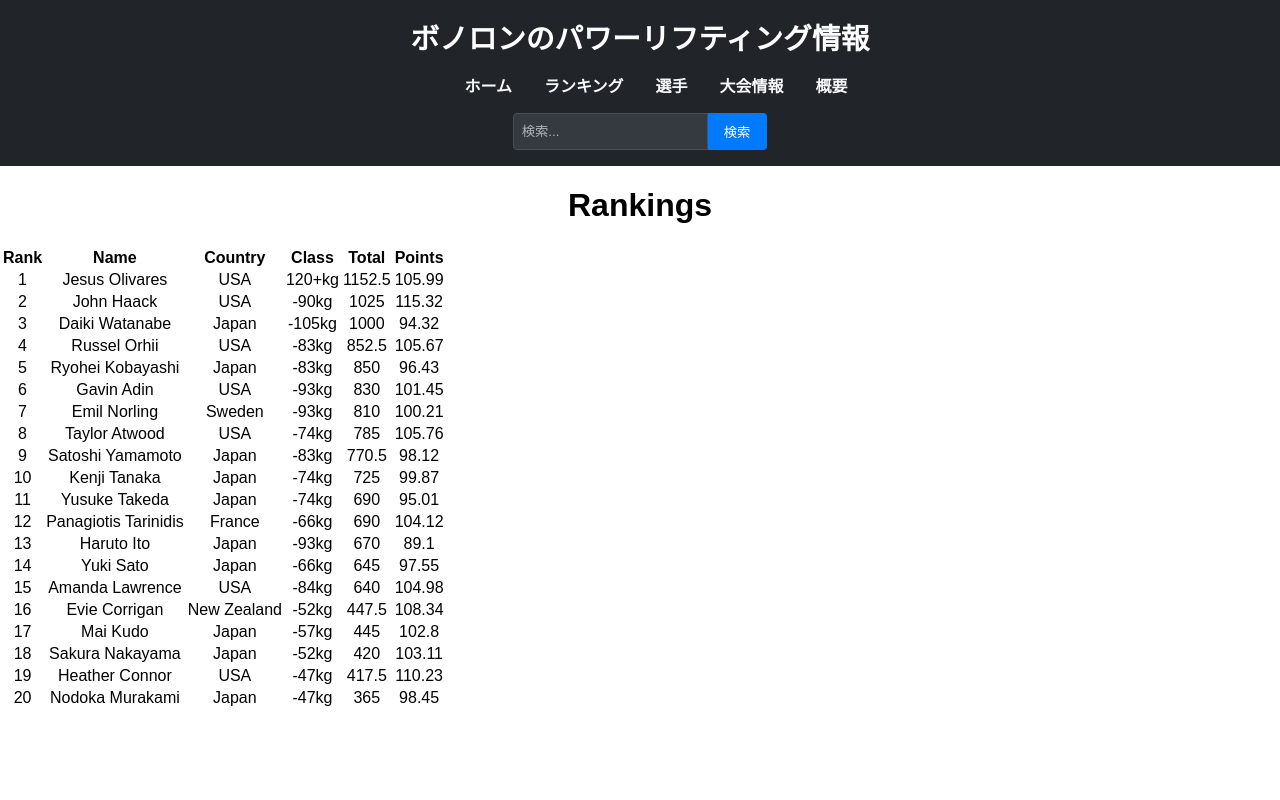
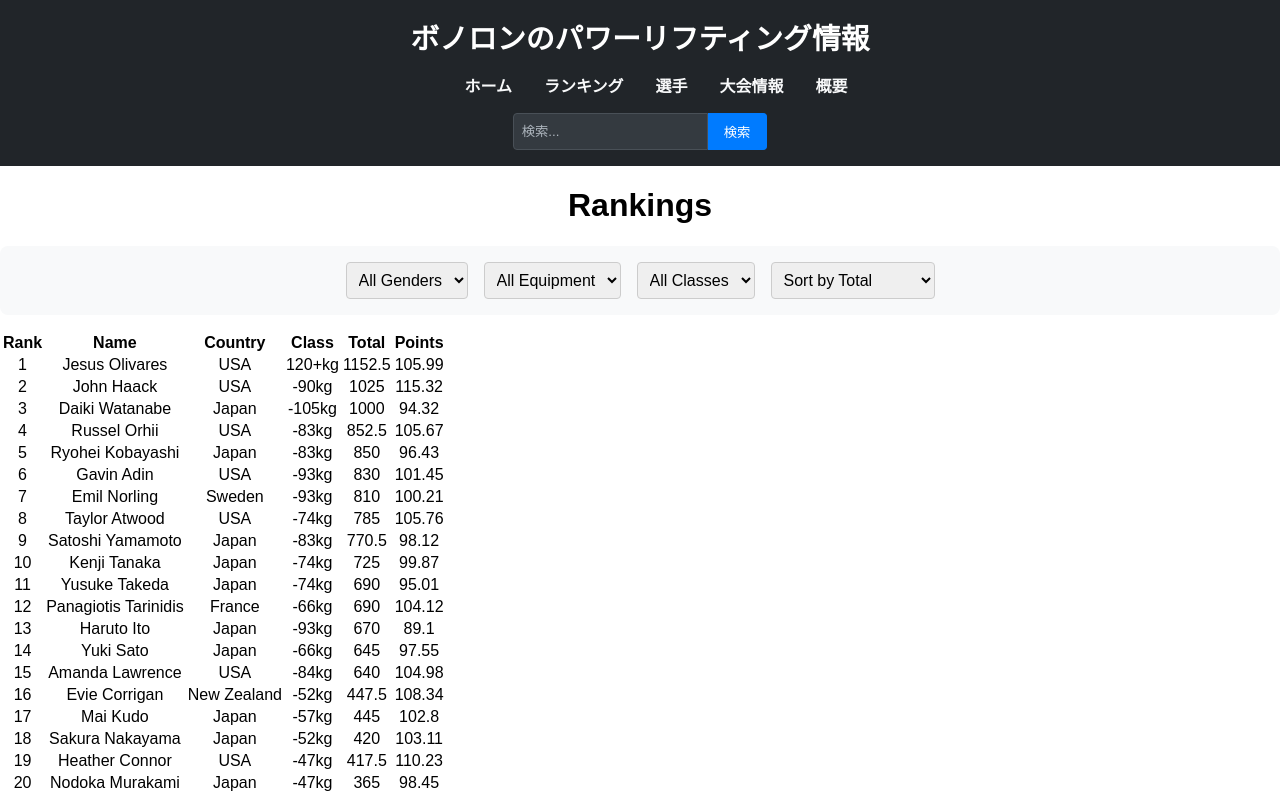
Before and after one commit to yamashijpn-cloud/Powerlifting_Media_Site, a React (Create React App) app: page /-powerlifting-info/rankings in a window 1280 px wide. Built offline with nearby package versions, Linux system fonts and the light colour scheme.

Commit message:
"feat-rankings-filters"

```diff
--- /dev/null
+++ b/src/components/FilterBar.css
@@ -0,0 +1,17 @@
+.filter-bar {
+  display: flex;
+  justify-content: center;
+  gap: 1rem;
+  padding: 1rem;
+  flex-wrap: wrap;
+  background-color: #f8f9fa;
+  border-radius: 8px;
+  margin-bottom: 1rem;
+}
+
+.filter-bar select {
+  padding: 0.5rem;
+  border: 1px solid #ccc;
+  border-radius: 4px;
+  font-size: 1rem;
+}
--- /dev/null
+++ b/src/components/FilterBar.js
@@ -0,0 +1,42 @@
+import React from 'react';
+
+const FilterBar = ({ filters, setFilters, options }) => {
+  const handleFilterChange = (e) => {
+    const { name, value } = e.target;
+    setFilters(prevFilters => ({
+      ...prevFilters,
+      [name]: value,
+    }));
+  };
+
+  return (
+    <div className="filter-bar">
+      {/* Gender Filter */}
+      <select name="gender" value={filters.gender} onChange={handleFilterChange}>
+        <option value="All">All Genders</option>
+        <option value="M">Male</option>
+        <option value="F">Female</option>
+      </select>
+
+      {/* Equipment Filter */}
+      <select name="equipment" value={filters.equipment} onChange={handleFilterChange}>
+        <option value="All">All Equipment</option>
+        {options.equipment?.map(opt => <option key={opt} value={opt}>{opt}</option>)}
+      </select>
+
+      {/* Weight Class Filter */}
+      <select name="weightClass" value={filters.weightClass} onChange={handleFilterChange}>
+        <option value="All">All Classes</option>
+        {options.weightClasses?.map(opt => <option key={opt} value={opt}>{opt}</option>)}
+      </select>
+
+      {/* Sort By Filter */}
+      <select name="sortBy" value={filters.sortBy} onChange={handleFilterChange}>
+        <option value="total">Sort by Total</option>
+        <option value="glPoints">Sort by GL Points</option>
+      </select>
+    </div>
+  );
+};
+
+export default FilterBar;
--- a/src/data/mockRankings.json
+++ b/src/data/mockRankings.json
@@ -1,6 +1,7 @@
 [
   {
     "lifterName": "Satoshi Yamamoto",
+    "gender": "M",
     "country": "Japan",
     "date": "2024-03-12",
     "event": "Japan Classic Powerlifting Championships",
@@ -15,6 +16,7 @@
   },
   {
     "lifterName": "Kenji Tanaka",
+    "gender": "M",
     "country": "Japan",
     "date": "2024-03-12",
     "event": "Japan Classic Powerlifting Championships",
@@ -29,6 +31,7 @@
   },
   {
     "lifterName": "Yuki Sato",
+    "gender": "M",
     "country": "Japan",
     "date": "2023-11-05",
     "event": "Asian Classic Powerlifting Championship",
@@ -43,6 +46,7 @@
   },
   {
     "lifterName": "Daiki Watanabe",
+    "gender": "M",
     "country": "Japan",
     "date": "2024-03-12",
     "event": "Japan Classic Powerlifting Championships",
@@ -57,6 +61,7 @@
   },
   {
     "lifterName": "Haruto Ito",
+    "gender": "M",
     "country": "Japan",
     "date": "2023-09-20",
     "event": "University Powerlifting Meet",
@@ -71,6 +76,7 @@
   },
   {
     "lifterName": "Gavin Adin",
+    "gender": "M",
     "country": "USA",
     "date": "2024-02-18",
     "event": "USAPL Raw Nationals",
@@ -85,6 +91,7 @@
   },
   {
     "lifterName": "Jesus Olivares",
+    "gender": "M",
     "country": "USA",
     "date": "2024-05-22",
     "event": "IPF World Classic Championships",
@@ -99,6 +106,7 @@
   },
   {
     "lifterName": "Emil Norling",
+    "gender": "M",
     "country": "Sweden",
     "date": "2024-05-22",
     "event": "IPF World Classic Championships",
@@ -113,6 +121,7 @@
   },
   {
     "lifterName": "Sakura Nakayama",
+    "gender": "F",
     "country": "Japan",
     "date": "2024-03-12",
     "event": "Japan Classic Powerlifting Championships",
@@ -127,6 +136,7 @@
   },
   {
     "lifterName": "Mai Kudo",
+    "gender": "F",
     "country": "Japan",
     "date": "2023-11-05",
     "event": "Asian Classic Powerlifting Championship",
@@ -141,6 +151,7 @@
   },
   {
     "lifterName": "Evie Corrigan",
+    "gender": "F",
     "country": "New Zealand",
     "date": "2024-05-22",
     "event": "IPF World Classic Championships",
@@ -155,6 +166,7 @@
   },
   {
     "lifterName": "Taylor Atwood",
+    "gender": "M",
     "country": "USA",
     "date": "2023-10-15",
     "event": "USAPL Raw Nationals",
@@ -169,6 +181,7 @@
   },
   {
     "lifterName": "John Haack",
+    "gender": "M",
     "country": "USA",
     "date": "2023-08-01",
     "event": "WRPF American Pro",
@@ -183,6 +196,7 @@
   },
   {
     "lifterName": "Yusuke Takeda",
+    "gender": "M",
     "country": "Japan",
     "date": "2024-03-12",
     "event": "Japan Classic Powerlifting Championships",
@@ -197,6 +211,7 @@
   },
   {
     "lifterName": "Amanda Lawrence",
+    "gender": "F",
     "country": "USA",
     "date": "2024-05-22",
     "event": "IPF World Classic Championships",
@@ -211,6 +226,7 @@
   },
   {
     "lifterName": "Ryohei Kobayashi",
+    "gender": "M",
     "country": "Japan",
     "date": "2023-11-05",
     "event": "Asian Classic Powerlifting Championship",
@@ -225,6 +241,7 @@
   },
   {
     "lifterName": "Panagiotis Tarinidis",
+    "gender": "M",
     "country": "France",
     "date": "2024-05-22",
     "event": "IPF World Classic Championships",
@@ -239,6 +256,7 @@
   },
   {
     "lifterName": "Heather Connor",
+    "gender": "F",
     "country": "USA",
     "date": "2024-05-22",
     "event": "IPF World Classic Championships",
@@ -253,6 +271,7 @@
   },
   {
     "lifterName": "Nodoka Murakami",
+    "gender": "F",
     "country": "Japan",
     "date": "2024-03-12",
     "event": "Japan Classic Powerlifting Championships",
@@ -267,6 +286,7 @@
   },
   {
     "lifterName": "Russel Orhii",
+    "gender": "M",
     "country": "USA",
     "date": "2023-10-15",
     "event": "USAPL Raw Nationals",
--- a/src/pages/RankingsPage.js
+++ b/src/pages/RankingsPage.js
@@ -1,23 +1,55 @@
-import React, { useState, useEffect } from 'react';
+import React, { useState, useEffect, useMemo } from 'react';
 import rankingsData from '../data/mockRankings.json';
 import RankingsTable from '../components/RankingsTable';
+import FilterBar from '../components/FilterBar';
+import '../components/FilterBar.css';
 
 const RankingsPage = () => {
   const [lifters, setLifters] = useState([]);
+  const [filters, setFilters] = useState({
+    gender: 'All',
+    equipment: 'All',
+    weightClass: 'All',
+    sortBy: 'total',
+  });
+
+  const options = useMemo(() => {
+    const equipment = [...new Set(rankingsData.map(item => item.equipment))];
+    const weightClasses = [...new Set(rankingsData.map(item => item.weightClass))].sort((a, b) => {
+      const numA = parseFloat(a.replace(/[^0-9.]/g, ''));
+      const numB = parseFloat(b.replace(/[^0-9.]/g, ''));
+      return numA - numB;
+    });
+    return { equipment, weightClasses };
+  }, []);
 
   useEffect(() => {
-    // Sort data by total in descending order
-    const sortedData = [...rankingsData].sort((a, b) => b.total - a.total);
+    let filteredData = [...rankingsData];
+
+    // Apply filters
+    if (filters.gender !== 'All') {
+      filteredData = filteredData.filter(lifter => lifter.gender === filters.gender);
+    }
+    if (filters.equipment !== 'All') {
+      filteredData = filteredData.filter(lifter => lifter.equipment === filters.equipment);
+    }
+    if (filters.weightClass !== 'All') {
+      filteredData = filteredData.filter(lifter => lifter.weightClass === filters.weightClass);
+    }
+
+    // Apply sorting
+    const sortedData = filteredData.sort((a, b) => b[filters.sortBy] - a[filters.sortBy]);
 
     // Get top 50
     const top50 = sortedData.slice(0, 50);
 
     setLifters(top50);
-  }, []);
+  }, [filters]);
 
   return (
     <div>
       <h1>Rankings</h1>
+      <FilterBar filters={filters} setFilters={setFilters} options={options} />
       <RankingsTable lifters={lifters} />
     </div>
   );
```
